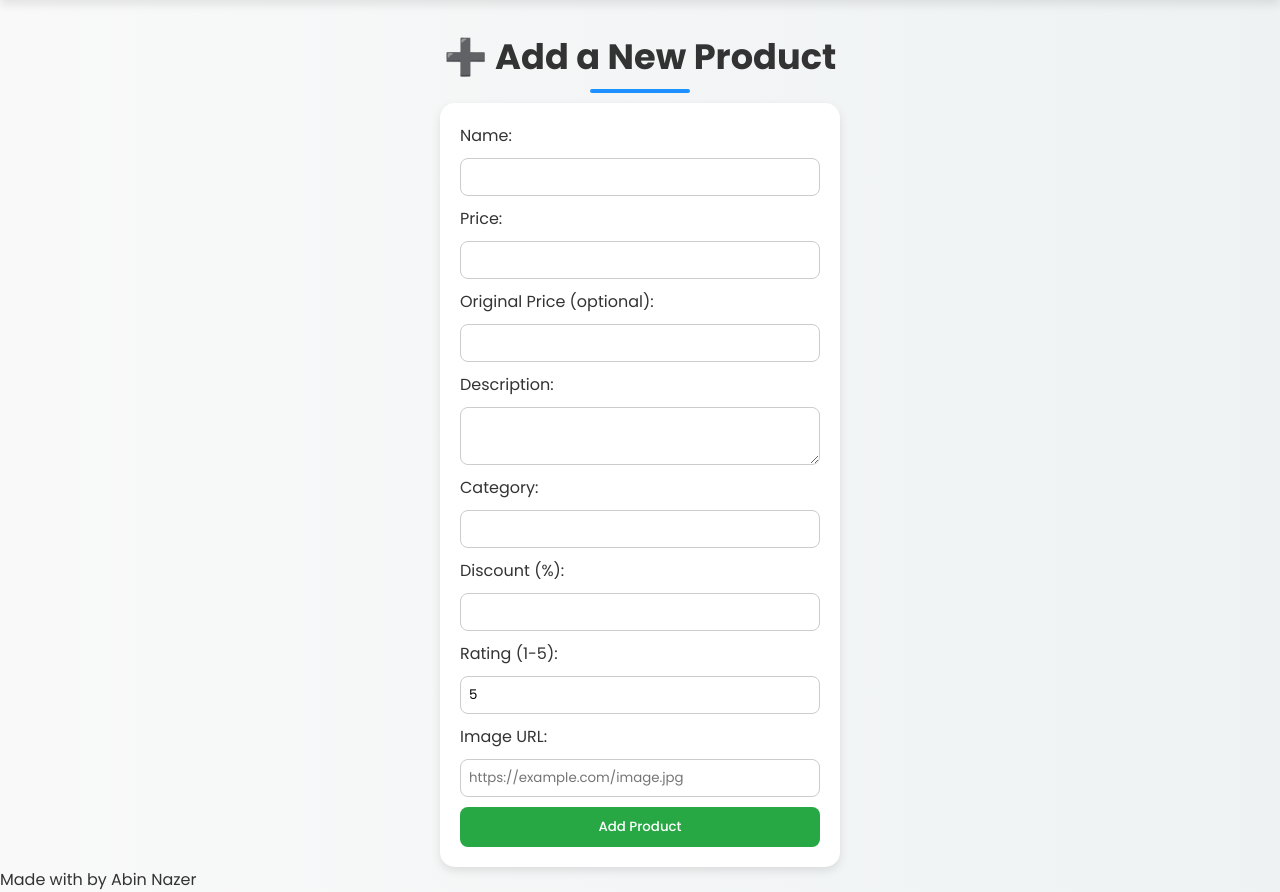
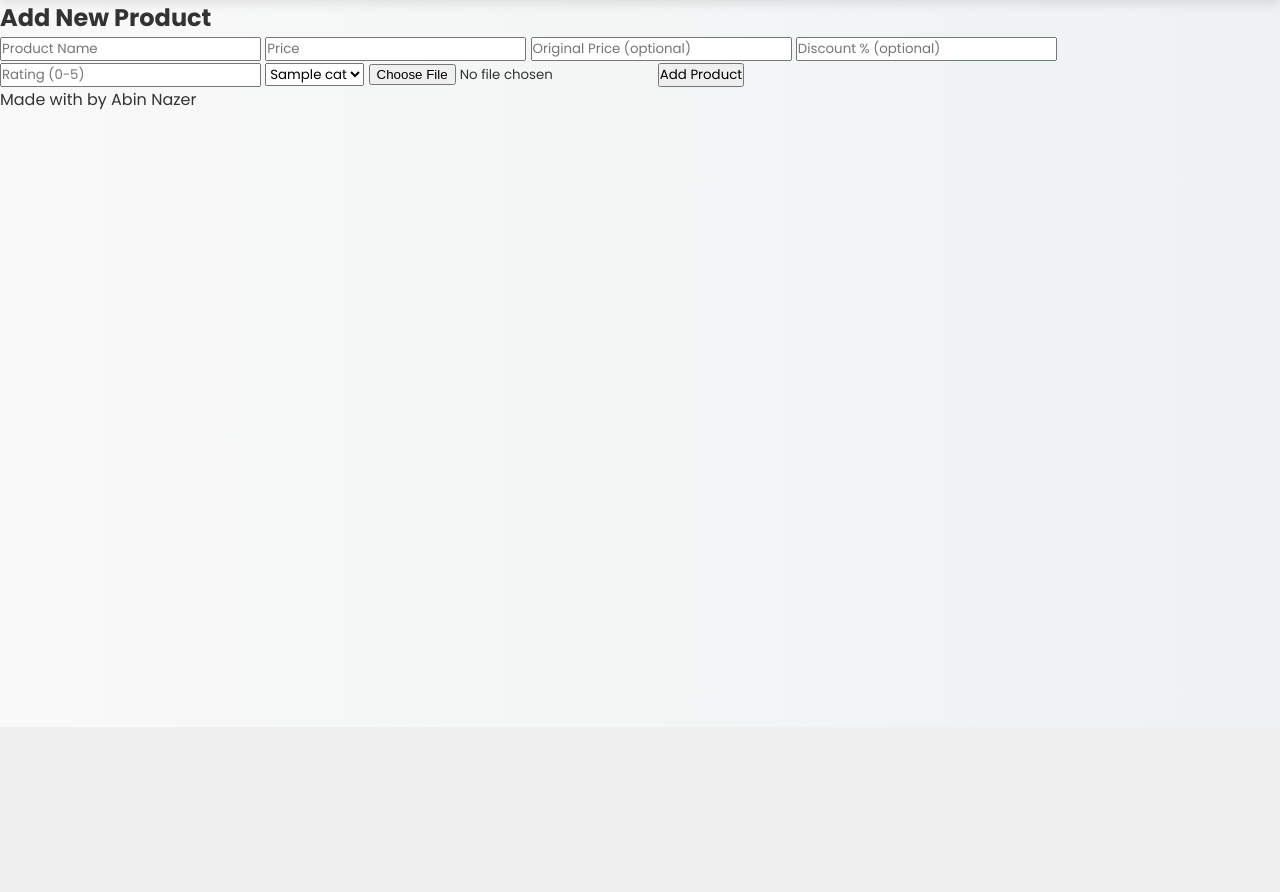
Before and after one commit to AbinNazer/ecom_webapp, a Flask app: template templates/add_products.html in a window 1280 px wide. Shown: the part 73-965 px from the top of the page. After the commit the page ends 183 px from the top, so only its background shows below. Run offline with Flask 3, Linux system fonts and the light colour scheme; the template is opened without the code that fills it: most values are stand-ins (such as "Sample title", 1, 10 or a date in 2020).

Commit message:
updated changes app.py and templates

```diff
--- a/templates/add_products.html
+++ b/templates/add_products.html
@@ -1,61 +1,18 @@
 {% extends "base.html" %}
 {% block content %}
-<h2 class="title">➕ Add a New Product</h2>
-
-<form method="post" class="add-form">
-  <label>Name:</label>
-  <input type="text" name="name" required>
-
-  <label>Price:</label>
-  <input type="number" name="price" step="0.01" required>
-
-  <label>Original Price (optional):</label>
-  <input type="number" name="original_price" step="0.01">
-
-  <label>Description:</label>
-  <textarea name="description" required></textarea>
-
-  <label>Category:</label>
-  <input type="text" name="category" required>
-
-  <label>Discount (%):</label>
-  <input type="number" name="discount" min="0" max="100">
-
-  <label>Rating (1-5):</label>
-  <input type="number" name="rating" min="1" max="5" value="5">
-
-  <label>Image URL:</label>
-  <input type="text" name="image" placeholder="https://example.com/image.jpg" required>
-
-  <button type="submit" class="btn submit-btn">Add Product</button>
+<h2>Add New Product</h2>
+<form method="POST" enctype="multipart/form-data" class="add-product-form">
+  <input type="text" name="name" placeholder="Product Name" required>
+  <input type="number" name="price" placeholder="Price" step="0.01" required>
+  <input type="number" name="original_price" placeholder="Original Price (optional)" step="0.01">
+  <input type="number" name="discount" placeholder="Discount % (optional)">
+  <input type="number" name="rating" placeholder="Rating (0-5)">
+  <select name="category">
+    {% for cat in categories %}
+    <option value="{{ cat }}">{{ cat }}</option>
+    {% endfor %}
+  </select>
+  <input type="file" name="image" accept="image/*">
+  <button type="submit">Add Product</button>
 </form>
-
-<style>
-.add-form {
-  display: flex;
-  flex-direction: column;
-  max-width: 400px;
-  margin: 0 auto;
-  gap: 10px;
-}
-
-.add-form input, .add-form textarea {
-  padding: 8px;
-  border-radius: 8px;
-  border: 1px solid #ccc;
-}
-
-.submit-btn {
-  background: #28a745;
-  color: white;
-  padding: 10px;
-  border: none;
-  border-radius: 8px;
-  cursor: pointer;
-}
-
-.submit-btn:hover {
-  background: #218838;
-}
-</style>
 {% endblock %}
```
